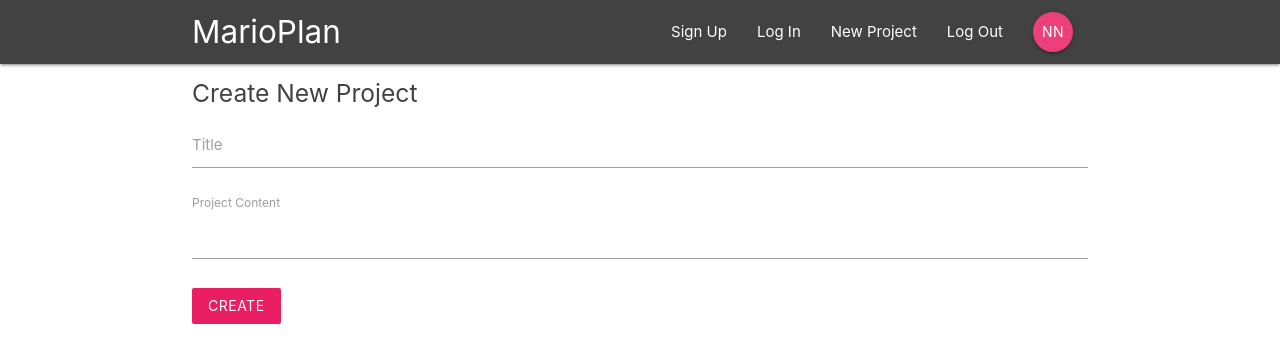
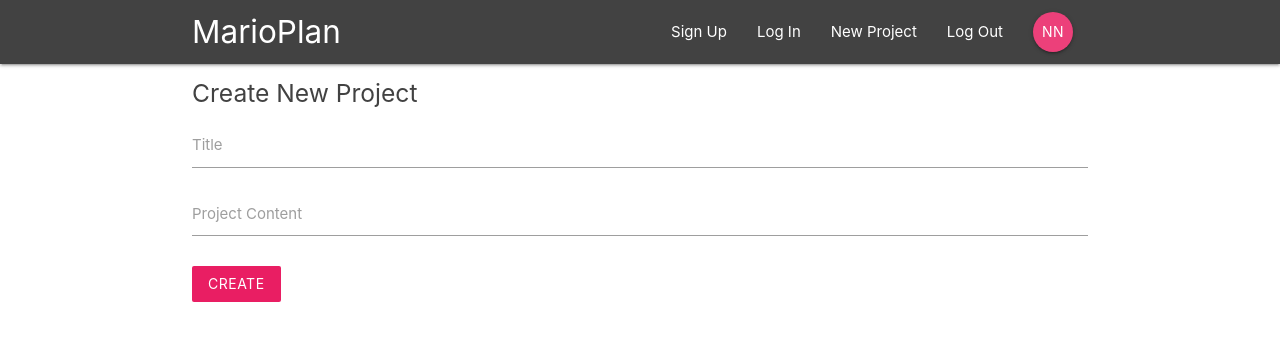
Before and after one commit to ananyabisht07/React, a React (Create React App) app in the folder marioplan/: page /create in a window 1280 px wide. Shown: the top 362 px of the page. Built offline with nearby package versions, Linux system fonts and the light colour scheme.

Commit message:
Create Project Form

```diff
--- a/marioplan/src/components/projects/CreateProject.js
+++ b/marioplan/src/components/projects/CreateProject.js
@@ -27,7 +27,7 @@ class CreateProject extends Component {
                         <label htmlFor="title">Title</label>
                         <input type="text" id="title" onChange={this.handleChange} />
                     </div>
-                    <div className="ind">
+                    <div className="input-field">
                         <label htmlFor="content">Project Content</label>
                         <textarea  id="content"  className="materialize-textarea" onChange={this.handleChange} />
                     </div>
```
